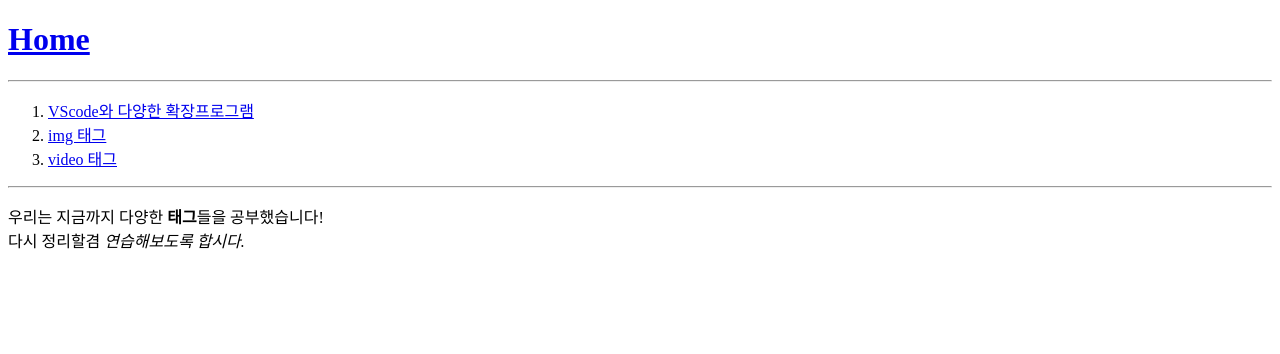
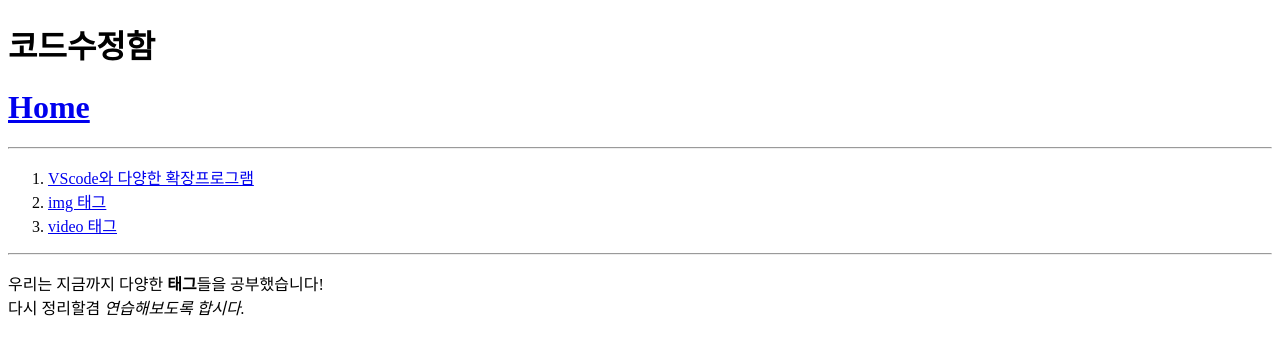
Before and after one commit to ghkdss/first_web, a plain HTML site: page index.html in a window 1280 px wide. Drawn offline with Linux system fonts and the light colour scheme.

Commit message:
Add files via upload

```diff
--- a/index.html
+++ b/index.html
@@ -6,6 +6,7 @@
   </head>
 
   <body>
+    <h1>코드수정함</h1>
     <h1><a href="index.html">Home</a></h1>
     <hr>
 
```
